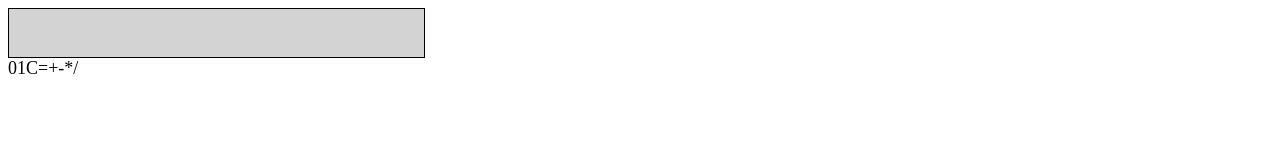
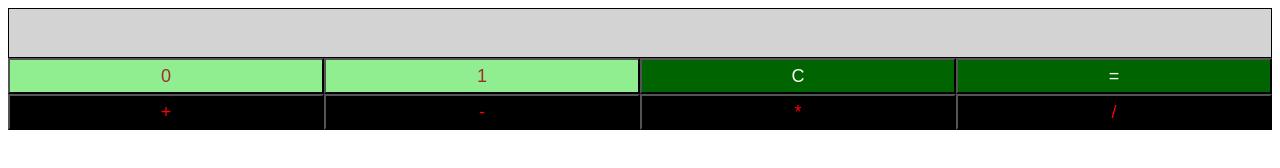
Before and after one commit to KhanhChiTran/Binary-Calculator, a plain HTML site: page index.html in a window 1280 px wide. Drawn offline with Linux system fonts and the light colour scheme.

Commit message:
Added js file

```diff
--- a/index.html
+++ b/index.html
@@ -7,17 +7,21 @@
     <title>Binary Calculator</title>
   </head>
   <body>
-    <div class="container">
-      <div class="res"></div>
+    <div id="container">
+      <div id="res"></div>
       <div id="btns">
-        <div id="btn0">0</div>
-        <div id="btn1">1</div>
-        <div id="btnClr">C</div>
-        <div id="btnEql">=</div>
-        <div id="btnSum">+</div>
-        <div id="btnSub">-</div>
-        <div id="btnMul">*</div>
-        <div id="btnDiv">/</div>
+        <div class="group group1">
+          <button id="btn0">0</button>
+          <button id="btn1">1</button>
+          <button id="btnClr">C</button>
+          <button id="btnEql">=</button>
+        </div>
+        <div class="group group2">
+          <button id="btnSum">+</button>
+          <button id="btnSub">-</button>
+          <button id="btnMul">*</button>
+          <button id="btnDiv">/</button>
+        </div>
       </div>
     </div>
     <script src="./main.js"></script>
--- a/main.js
+++ b/main.js
@@ -0,0 +1,28 @@
+const wrap = document.getElementById("container");
+wrap.addEventListener("click", function (e) {
+  let value = e.target.innerHTML;
+  let res = document.getElementById("res");
+  switch (value) {
+    case "0":
+    case "1":
+    case "+":
+    case "-":
+    case "*":
+    case "/":
+      res.innerHTML += value;
+      break;
+    case "C":
+      res.innerHTML = "";
+      break;
+    case "=":
+      let expr = res.innerHTML;
+      let nums = /(\d+)/g;
+      expr = expr.replace(nums, function (match) {
+        return parseInt(match, 2);
+      });
+      res.innerHTML = eval(expr).toString(2);
+
+    default:
+      break;
+  }
+});
--- a/style.css
+++ b/style.css
@@ -2,18 +2,33 @@
   width: 33%;
 }
 
-.res {
+#res {
   background-color: lightgray;
   border: 1px black solid;
   height: 48px;
   font-size: 20px;
 }
-
-#btns {
-  display: flex;
+button {
   width: 25%;
   height: 36px;
   font-size: 18px;
   margin: 0;
   float: left;
 }
+.group {
+  display: flex;
+}
+.group2 button {
+  background-color: black;
+  color: red;
+}
+#btn0,
+#btn1 {
+  background-color: lightgreen;
+  color: brown;
+}
+#btnClr,
+#btnEql {
+  background-color: darkgreen;
+  color: white;
+}
```
Also changed, not shown: 1 other file.
